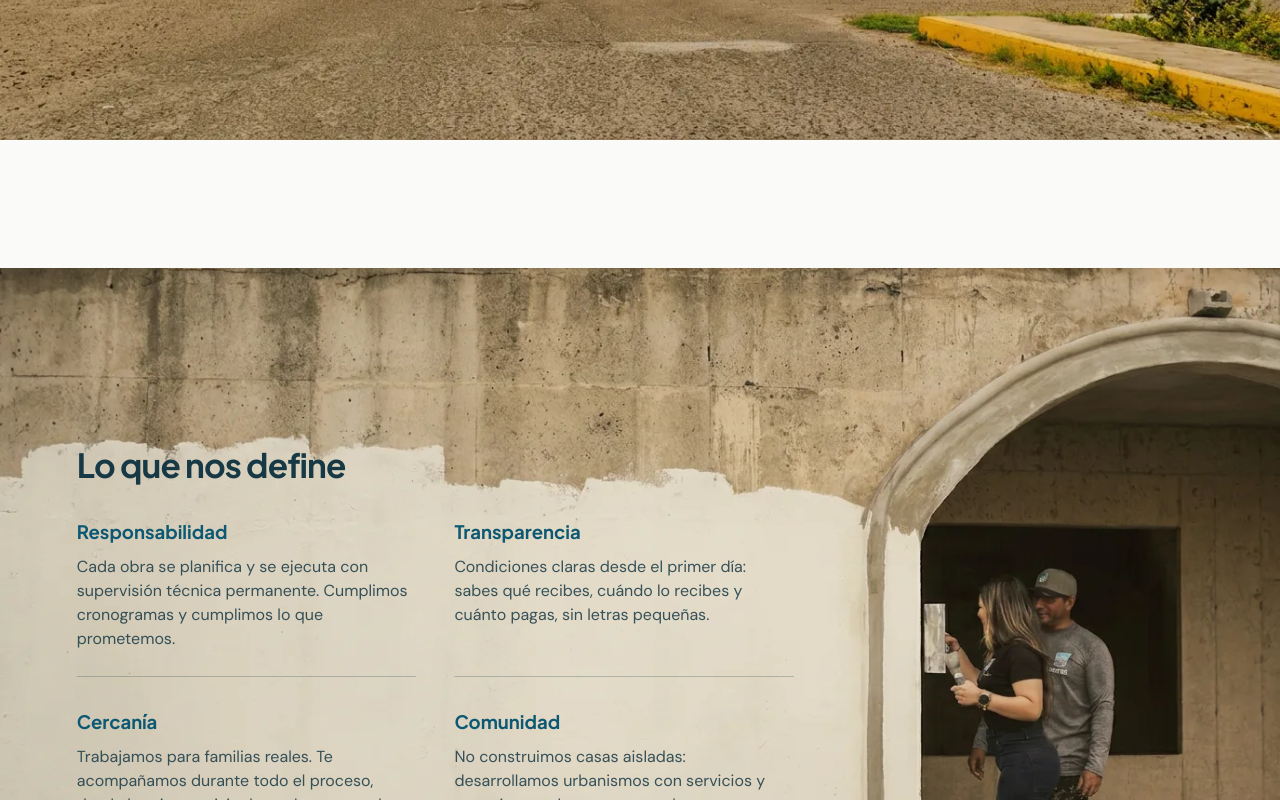
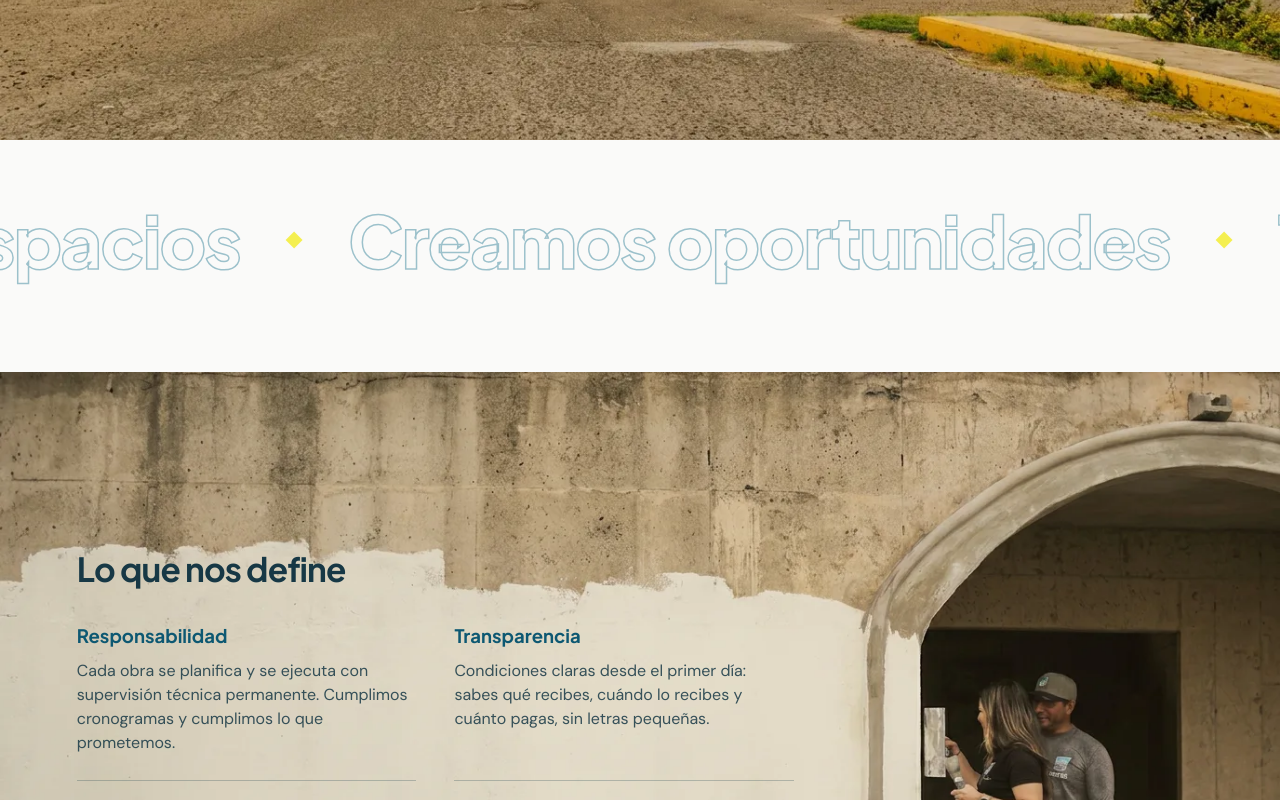
Before and after one commit to marcodpa/gemo, a Next.js app: page /quienes-somos in a window 1280 px wide. Shown: the part 2000-2800 px from the top of the page. Built offline with nearby package versions, Linux system fonts and the light colour scheme.

Commit message:
Quienes somos: franja cinetica con el lema y textos de historia mas anchos
Co-Authored-By: Claude Fable 5 <noreply@anthropic.com>

```diff
--- a/app/globals.css
+++ b/app/globals.css
@@ -90,3 +90,25 @@ h1, h2, h3, h4 {
     transition: none !important;
   }
 }
+
+/* Franja cinética: el lema se desliza en bucle continuo */
+.marquee-track {
+  display: flex;
+  width: max-content;
+  animation: marquee 36s linear infinite;
+}
+
+@keyframes marquee {
+  from {
+    transform: translateX(0);
+  }
+  to {
+    transform: translateX(-50%);
+  }
+}
+
+@media (prefers-reduced-motion: reduce) {
+  .marquee-track {
+    animation: none;
+  }
+}
--- a/app/quienes-somos/page.tsx
+++ b/app/quienes-somos/page.tsx
@@ -91,7 +91,7 @@ export default function QuienesSomosPage() {
           <div className="absolute inset-x-0 top-0 h-1/6 bg-gradient-to-b from-white/80 to-transparent" />
         </div>
 
-        <div className="relative mx-auto max-w-[1320px] px-5 pt-16 pb-24 md:min-h-[40rem] md:pt-20 md:pr-[30vw] md:pb-28 lg:min-h-[48rem] lg:px-10 lg:pr-80">
+        <div className="relative mx-auto max-w-[1320px] px-5 pt-16 pb-24 md:min-h-[40rem] md:pt-20 md:pr-[18vw] md:pb-28 lg:min-h-[48rem] lg:px-10 lg:pr-44">
           <div className="grid gap-12 md:grid-cols-[1fr_1.5fr] md:gap-20">
             <Reveal>
               <h2 className="font-display text-3xl font-bold tracking-tight md:text-4xl">
@@ -151,12 +151,35 @@ export default function QuienesSomosPage() {
         </Reveal>
       </section>
 
-      {/* Principios: composición fotográfica con el texto pintado en la
-          pared de la obra. El texto alternativo conserva el contenido
-          para lectores de pantalla y SEO. */}
+      {/* Franja cinética con el lema de la marca */}
+      <section aria-label="Lema de GEMO Construcciones" className="overflow-hidden py-12 md:py-16">
+        <div className="marquee-track" aria-hidden="true">
+          {[0, 1].map((copy) => (
+            <div key={copy} className="flex shrink-0 items-center">
+              {["Construimos espacios", "Creamos oportunidades", "Transformamos comunidades"].map(
+                (frase) => (
+                  <span key={frase} className="flex items-center">
+                    <span
+                      className="font-display text-5xl font-extrabold tracking-tight whitespace-nowrap text-transparent md:text-7xl"
+                      style={{ WebkitTextStroke: "1.5px rgba(14,107,136,0.4)" }}
+                    >
+                      {frase}
+                    </span>
+                    <span className="mx-8 h-3 w-3 shrink-0 rotate-45 bg-sun-300 md:mx-12" />
+                  </span>
+                )
+              )}
+            </div>
+          ))}
+        </div>
+        <p className="sr-only">
+          Construimos espacios. Creamos oportunidades. Transformamos comunidades.
+        </p>
+      </section>
+
       {/* Principios: texto real superpuesto sobre la pared pintada de la
           obra. En móvil el texto va arriba y la foto debajo. */}
-      <section aria-label="Lo que nos define" className="py-24 md:py-32">
+      <section aria-label="Lo que nos define" className="pt-6 pb-24 md:pt-8 md:pb-32">
         {/* Versión móvil: texto en flujo normal */}
         <div className="mx-auto max-w-[1320px] px-5 md:hidden">
           <h2 className="font-display text-3xl font-bold tracking-tight">Lo que nos define</h2>
```
